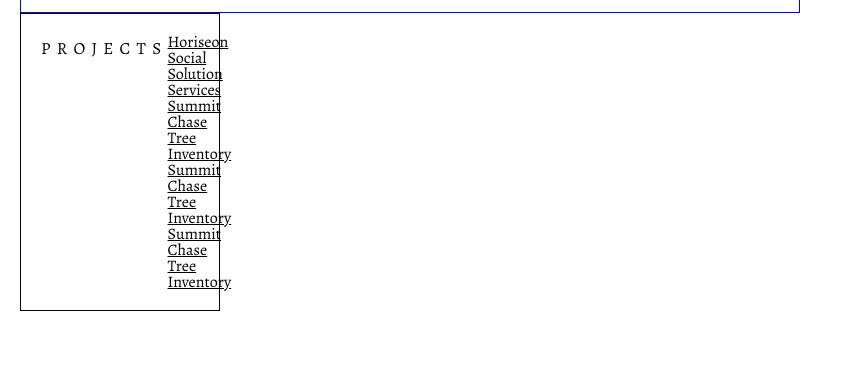
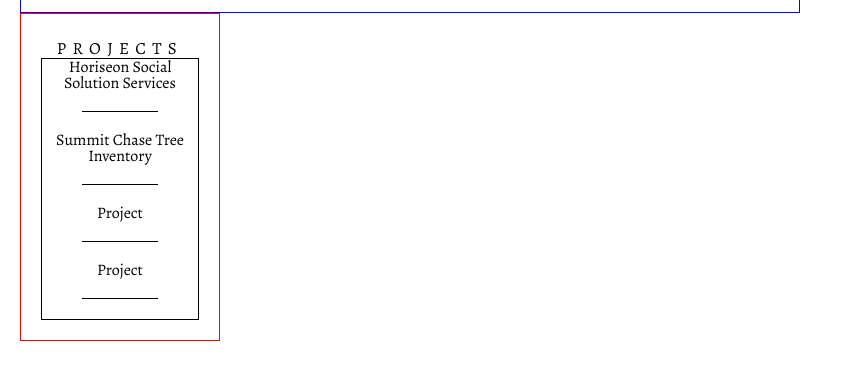
Before and after one commit to MatthewWilliamsCMH/Matthew-Williams-Portfolio, a plain HTML site: page index.html in a window 1280 px wide. Shown: the part 65-444 px from the top of the page, without its empty margins (0-843 px from the left). Drawn offline with nearby package versions, Linux system fonts and the light colour scheme.

Commit message:
built structure for sidebar; added comingsoon.html for later development

```diff
--- a/assets/styles.css
+++ b/assets/styles.css
@@ -64,7 +64,6 @@ html {
     display:flex;
     justify-content:space-between;
     padding: 20px;
-    color: red;
 }
 .header h1 {
     display: inline-block;
@@ -97,12 +96,12 @@ html {
 
 /* ----- sidebar ----- */
 .sidebar {
-    border:1px solid black;
-    display:flex;
+    border:1px solid red;
     margin-left:20px;
     max-width:200px;
     min-width:200px;
     padding:20px;
+    text-align:center;
 }
 .sidebar h2 {
     text-transform:lowercase;
@@ -112,5 +111,23 @@ html {
 }
 
 .sidebar div {
+    border:1px solid black;
+}
 
+.sidebar div p {
+    padding-bottom:20px;
+    /* margin-bottom:20px; */
 }
+
+.sidebar div p::after {
+    text-align:center;
+    content:"";
+    display:block;
+    padding-bottom:20px;
+    margin:0 40px;
+    border-bottom:1px solid black;
+}
+
+.sidebar a {
+    text-decoration:none;
+}
--- a/index.html
+++ b/index.html
@@ -28,8 +28,8 @@
         <div>
             <p><a href="https://matthewwilliamscmh.github.io/homework-01/" target="_blank">Horiseon Social Solution Services</a></p>
             <p><a href="./assets/comingsoon.html" target="_blank">Summit Chase Tree Inventory</a></p>
-            <p><a href="./assets/comingsoon.html" target="_blank">Summit Chase Tree Inventory</a></p>
-            <p></p><a href="./assets/comingsoon.html" target="_blank">Summit Chase Tree Inventory</a></p>
+            <p><a href="./assets/comingsoon.html" target="_blank">Project</a></p>
+            <p><a href="./assets/comingsoon.html" target="_blank">Project</a></p>
         </div>
 
 
```
Also changed, not shown: assets/comingsoon.html (+4 -0 lines).
